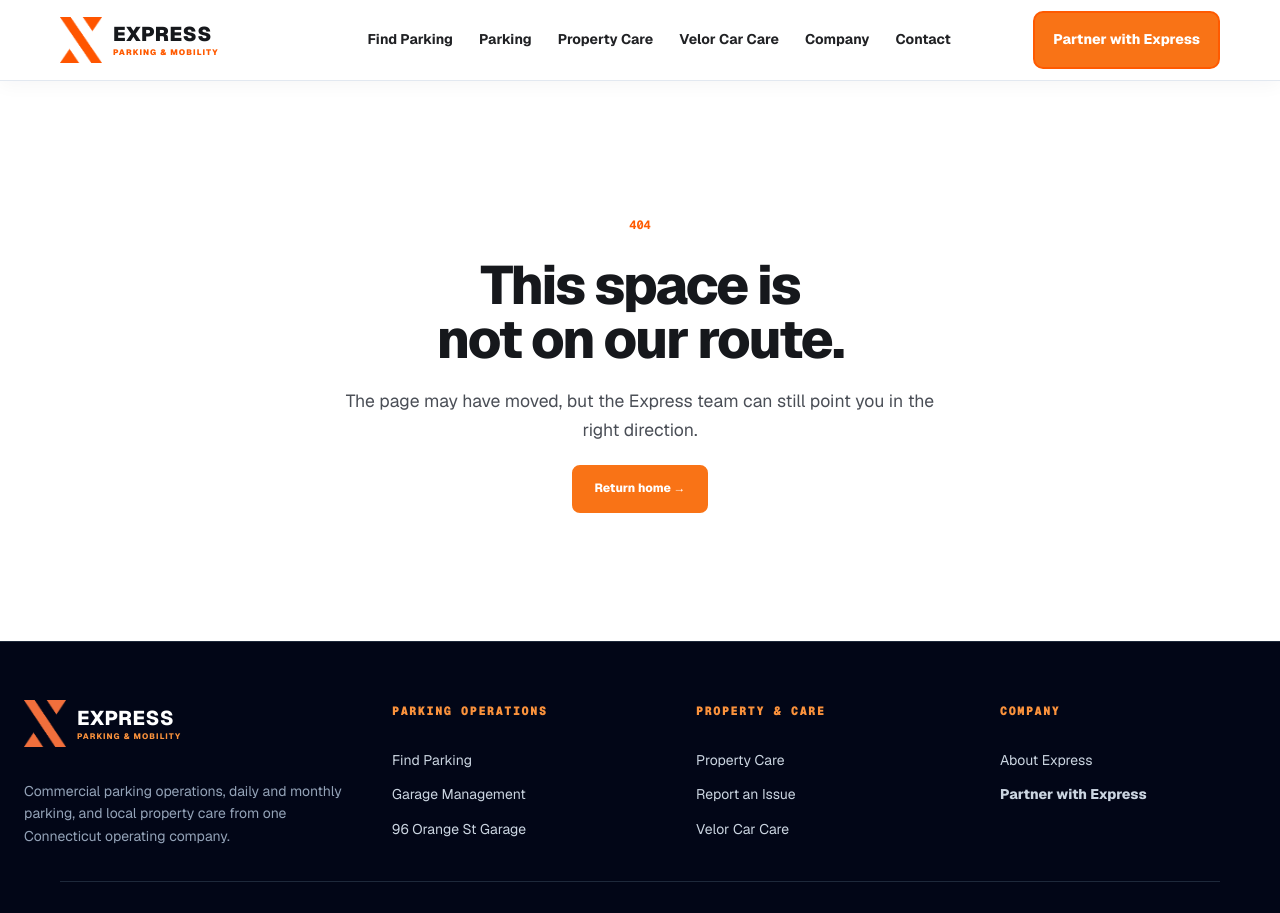
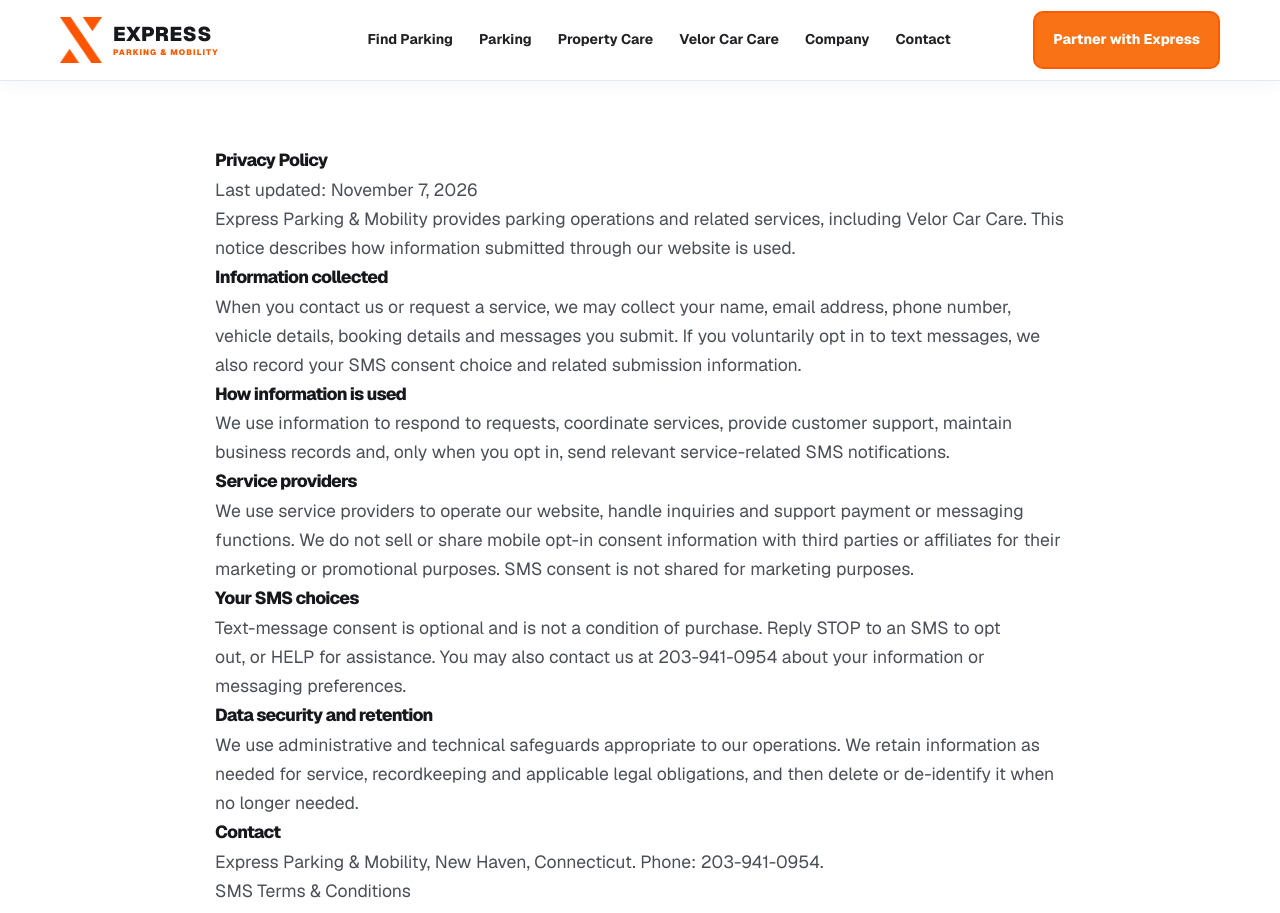
Before and after one commit to expresparking/express-parking-web, a Next.js app: page /privacy in a window 1280 px wide. Before the commit this address had no page. Shown: the top 913 px of the page. Built offline with nearby package versions, Linux system fonts and the light colour scheme.

Commit message:
Draft privacy policy page for review

```diff
--- /dev/null
+++ b/app/privacy/page.tsx
@@ -0,0 +1,15 @@
+import Link from "next/link";
+export const metadata = { title: "Privacy Policy | Express Parking & Mobility" };
+export default function PrivacyPolicy() {
+ return <main className="shell" style={{maxWidth:850,paddingBlock:64,lineHeight:1.7}}>
+ <h1>Privacy Policy</h1><p>Last updated: November 7, 2026</p>
+ <p>Express Parking &amp; Mobility provides parking operations and related services, including Velor Car Care. This notice describes how information submitted through our website is used.</p>
+ <h2>Information collected</h2><p>When you contact us or request a service, we may collect your name, email address, phone number, vehicle details, booking details and messages you submit. If you voluntarily opt in to text messages, we also record your SMS consent choice and related submission information.</p>
+ <h2>How information is used</h2><p>We use information to respond to requests, coordinate services, provide customer support, maintain business records and, only when you opt in, send relevant service-related SMS notifications.</p>
+ <h2>Service providers</h2><p>We use service providers to operate our website, handle inquiries and support payment or messaging functions. We do not sell or share mobile opt-in consent information with third parties or affiliates for their marketing or promotional purposes. SMS consent is not shared for marketing purposes.</p>
+ <h2>Your SMS choices</h2><p>Text-message consent is optional and is not a condition of purchase. Reply STOP to an SMS to opt out, or HELP for assistance. You may also contact us at 203-941-0954 about your information or messaging preferences.</p>
+ <h2>Data security and retention</h2><p>We use administrative and technical safeguards appropriate to our operations. We retain information as needed for service, recordkeeping and applicable legal obligations, and then delete or de-identify it when no longer needed.</p>
+ <h2>Contact</h2><p>Express Parking &amp; Mobility, New Haven, Connecticut. Phone: <a href="tel:+12039410954">203-941-0954</a>.</p>
+ <p><Link href="/sms-terms">SMS Terms &amp; Conditions</Link></p>
+ </main>;
+}
```
